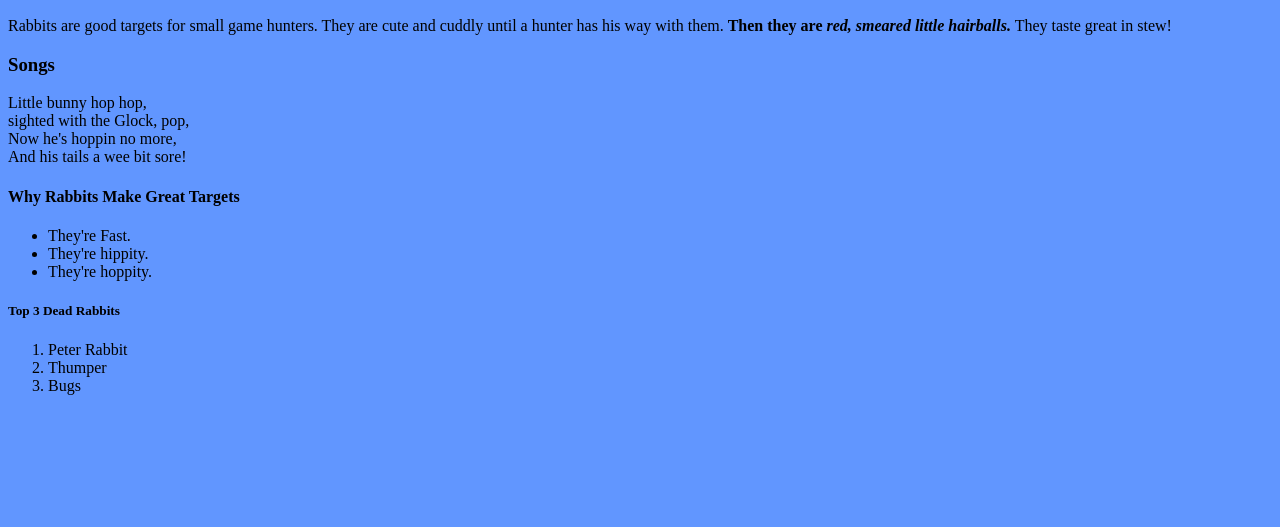
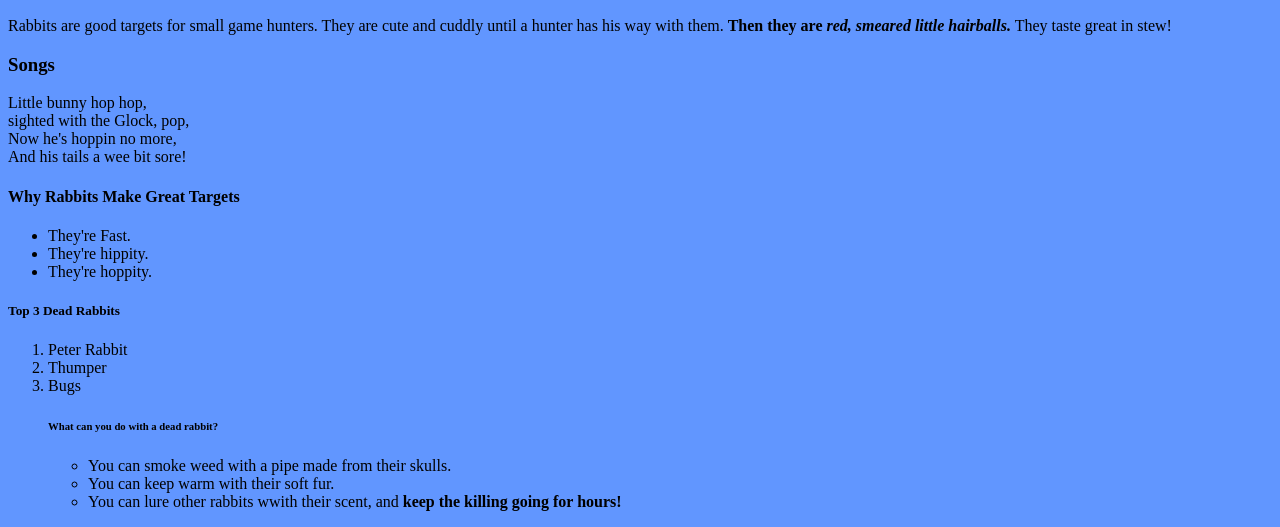
Before and after one commit to davyjonesarr/rabbit-info, a plain HTML site: page index.html in a window 1280 px wide. Shown: the part 286-813 px from the top of the page. Drawn offline with Linux system fonts and the light colour scheme.

Commit message:
added new unnumbered list

```diff
--- a/index.html
+++ b/index.html
@@ -43,5 +43,13 @@
 			<li>Thumper</li>
 			<li>Bugs</li>
 
+		<h6>What can you do with a dead rabbit?</h6>
+		<ul>
+			<li>You can smoke weed with a pipe made from their skulls.</li>
+			<li>You can keep warm with their soft fur.</li>
+			<li>You can lure other rabbits wwith their scent, and <strong>keep the killing going for hours!</strong></li>
+
+		</ul>
+
 		</ol>
 	</body>
```
